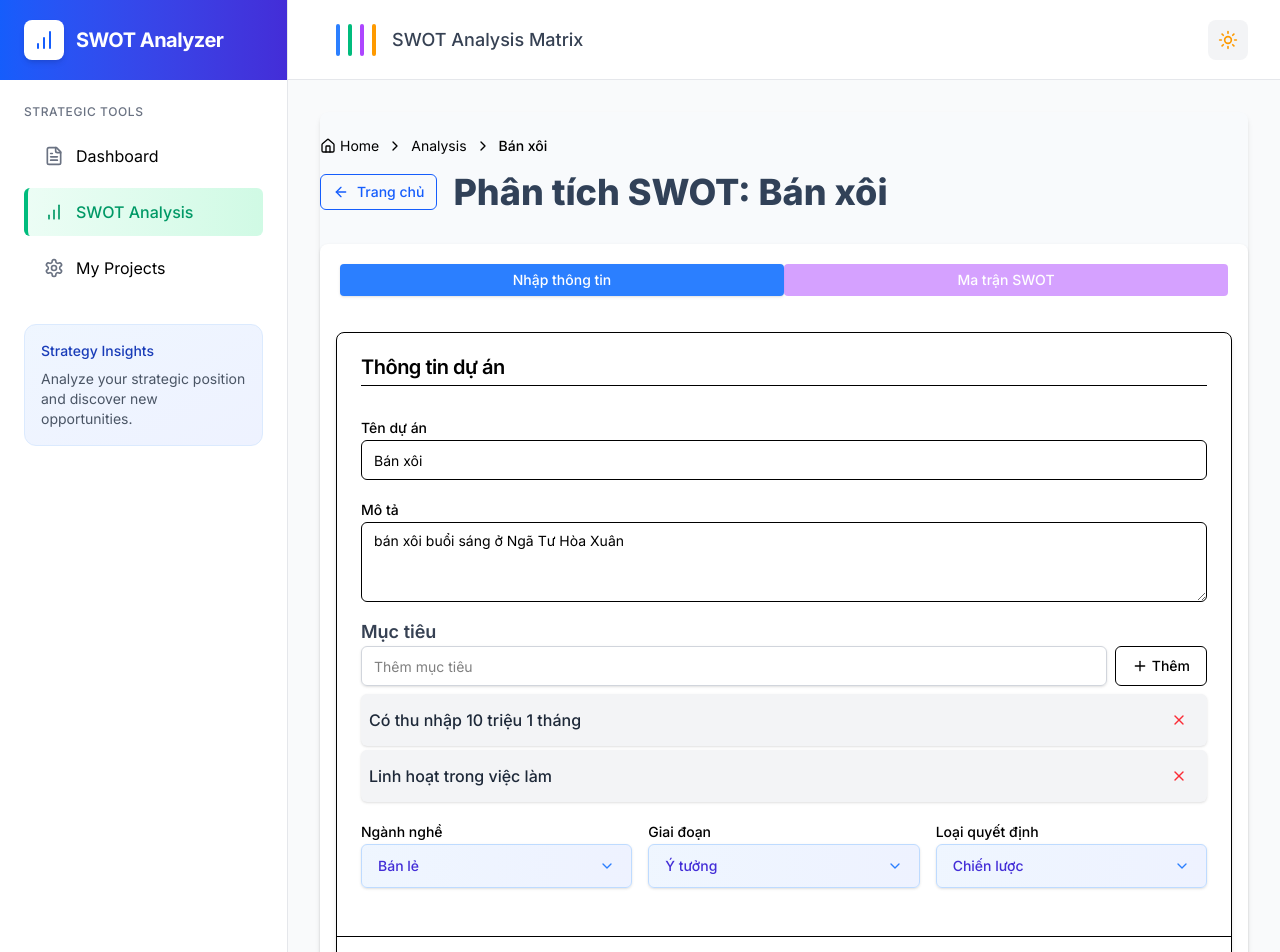
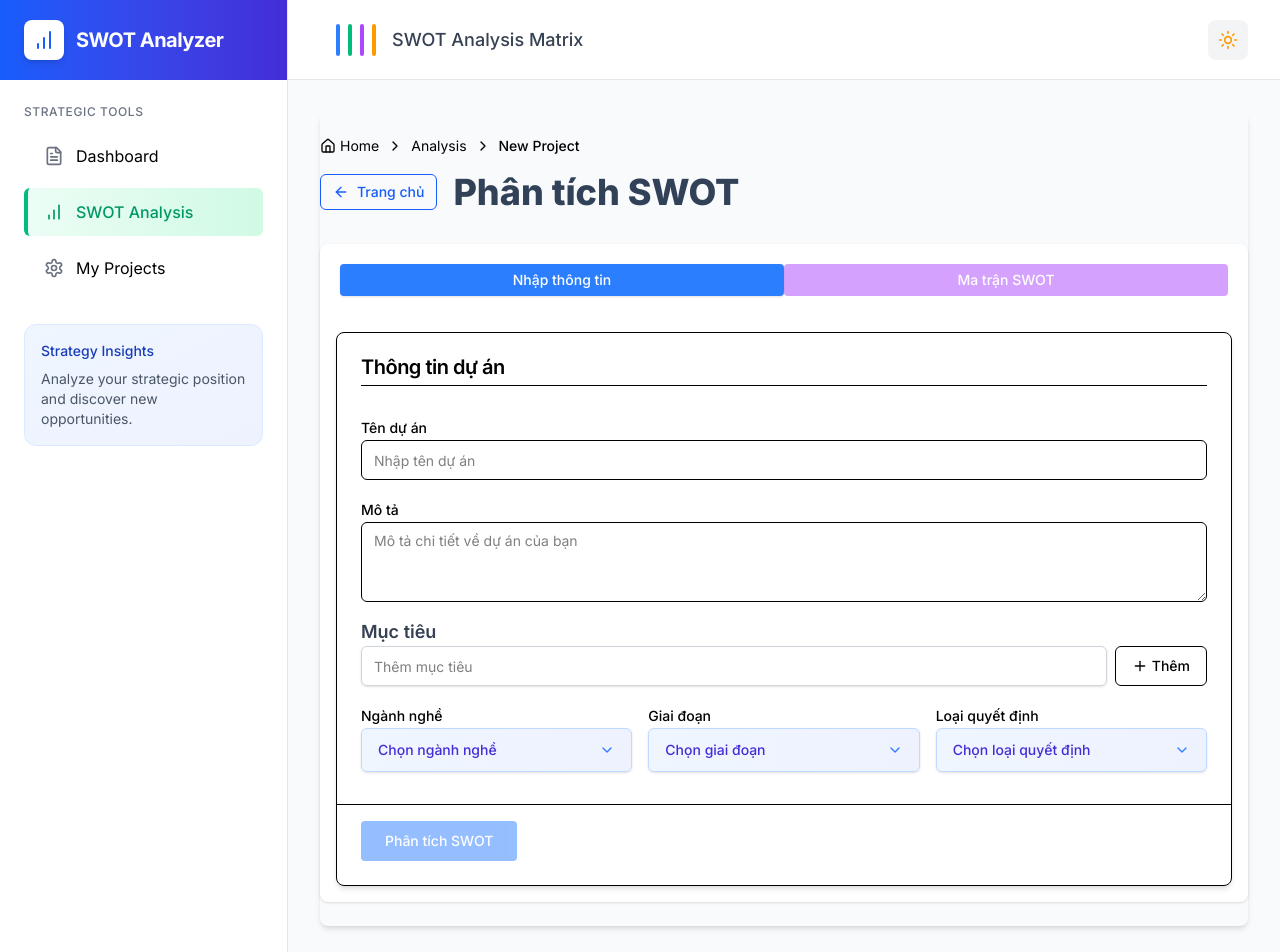
Before and after one commit to phanngoc/swot-analysis, a Next.js app in the folder frontend/: page /analysis in a window 1280 px wide. Shown: the top 952 px of the page. Built offline with nearby package versions, Linux system fonts and the light colour scheme.

Commit message:
feat: enhance AnalysisPage to reset state when project ID is absent and improve InputForm styles

```diff
--- a/frontend/app/analysis/page.tsx
+++ b/frontend/app/analysis/page.tsx
@@ -13,7 +13,7 @@
 import { Breadcrumbs } from '@/components/Breadcrumbs';
 
 export default function AnalysisPage() {
-  const { analysis, project, loadProject, generateAnalysis, loading } = useSWOTWithToast();
+  const { analysis, project, loadProject, generateAnalysis, loading, resetState } = useSWOTWithToast();
   const router = useRouter();
   const searchParams = useSearchParams();
   const [activeTab, setActiveTab] = useState<string>("input");
@@ -21,6 +21,14 @@
 
   // Check if we have a project ID in the URL
   const projectId = searchParams.get('id');
+
+  console.log("Project ID from URL:", projectId);
+  // if projectId is not present, reset the store
+  useEffect(() => {
+    if (!projectId) {
+      resetState();
+    }
+  }, [projectId, resetState]);
 
   // Load project data if we have an ID
   useEffect(() => {
@@ -35,9 +43,6 @@
         } finally {
           setIsLoading(false);
         }
-      } else {
-        // Reset the store if no project ID (new analysis)
-        // resetState();
       }
     };
 
--- a/frontend/app/components/InputForm.tsx
+++ b/frontend/app/components/InputForm.tsx
@@ -96,7 +96,7 @@
               {project.goals.map((g, index) => (
                 <div
                   key={index}
-                  className="flex items-center justify-between bg-gray-100 p-2 rounded-md shadow-sm hover:bg-gray-200 transition"
+                  className="flex items-center justify-between bg-green-200 p-2 rounded-md shadow-sm hover:bg-green-400 transition"
                 >
                   <span className="text-gray-800 font-medium">{g}</span>
                   <Button
@@ -182,7 +182,7 @@
             type="submit"
             disabled={!project.title || !project.description || loading}
             variant="default"
-            className="mt-4 bg-blue-500 hover:bg-blue-600 text-white font-medium px-6 py-2 rounded disabled:opacity-50"
+            className="pt-4 bg-blue-500 hover:bg-blue-600 text-white font-medium px-6 py-2 rounded disabled:opacity-50"
             >
             {loading ? (
               <>
--- a/frontend/app/components/ui/card.tsx
+++ b/frontend/app/components/ui/card.tsx
@@ -92,7 +92,7 @@
 >(({ className, ...props }, ref) => (
   <div
     ref={ref}
-    className={cn("flex items-center justify-between p-6 pt-0 mt-4 border-t border-muted/20", className)}
+    className={cn("flex items-center justify-between p-6 pt-0 pt-4 border-t border-muted/20", className)}
     {...props}
   />
 ))
--- a/frontend/app/components/ui/select.tsx
+++ b/frontend/app/components/ui/select.tsx
@@ -123,9 +123,9 @@
     )}
     {...props}
   >
-    <span className="absolute left-3 flex h-5 w-5 items-center justify-center rounded-full bg-blue-50 dark:bg-blue-900/20">
+    <span className="absolute left-3 flex h-5 w-5 items-center border border-blue-700 justify-center rounded-full bg-blue-50 dark:bg-blue-900/20">
       <SelectPrimitive.ItemIndicator>
-        <Check className="h-4 w-4 text-blue-600 dark:text-blue-400" />
+        <Check className="h-4 w-4 text-blue-600 dark:text-blue-400 border border-blue-200 dark:border-blue-700 rounded" />
       </SelectPrimitive.ItemIndicator>
     </span>
 
```
